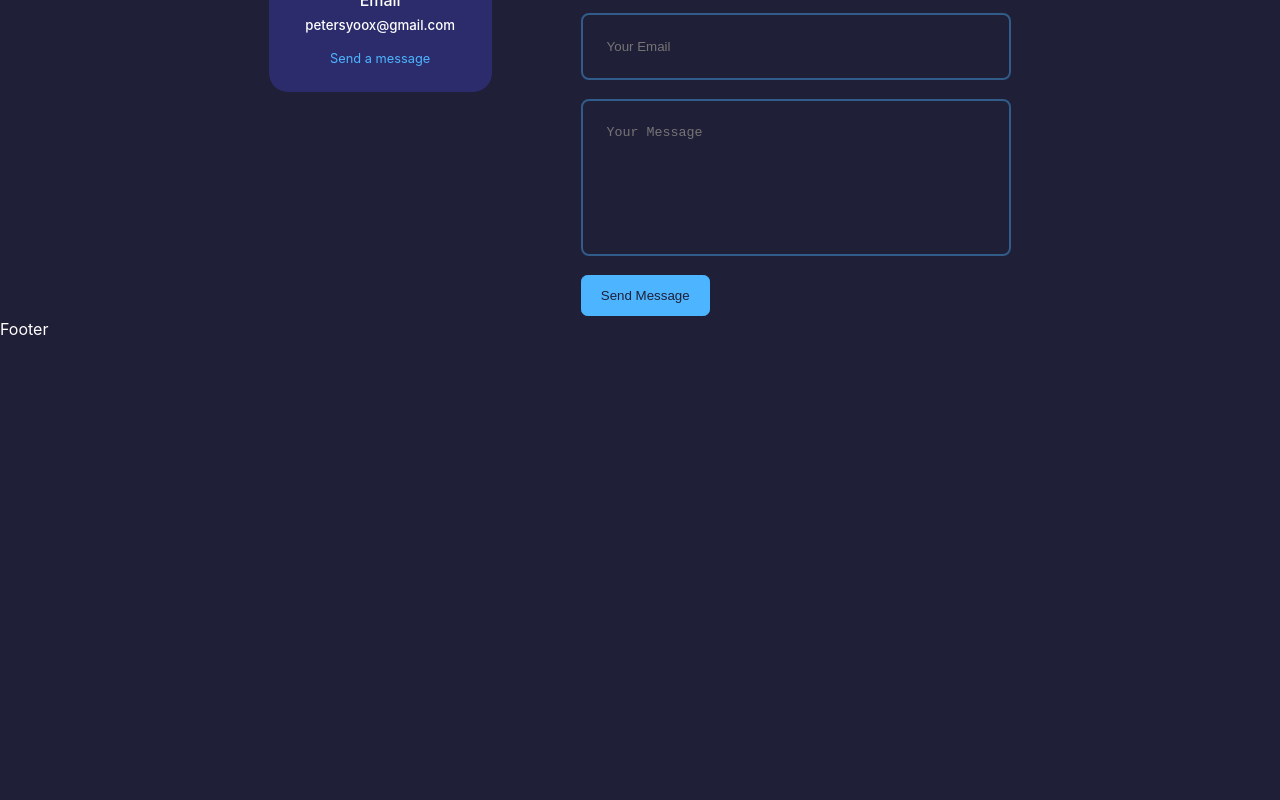
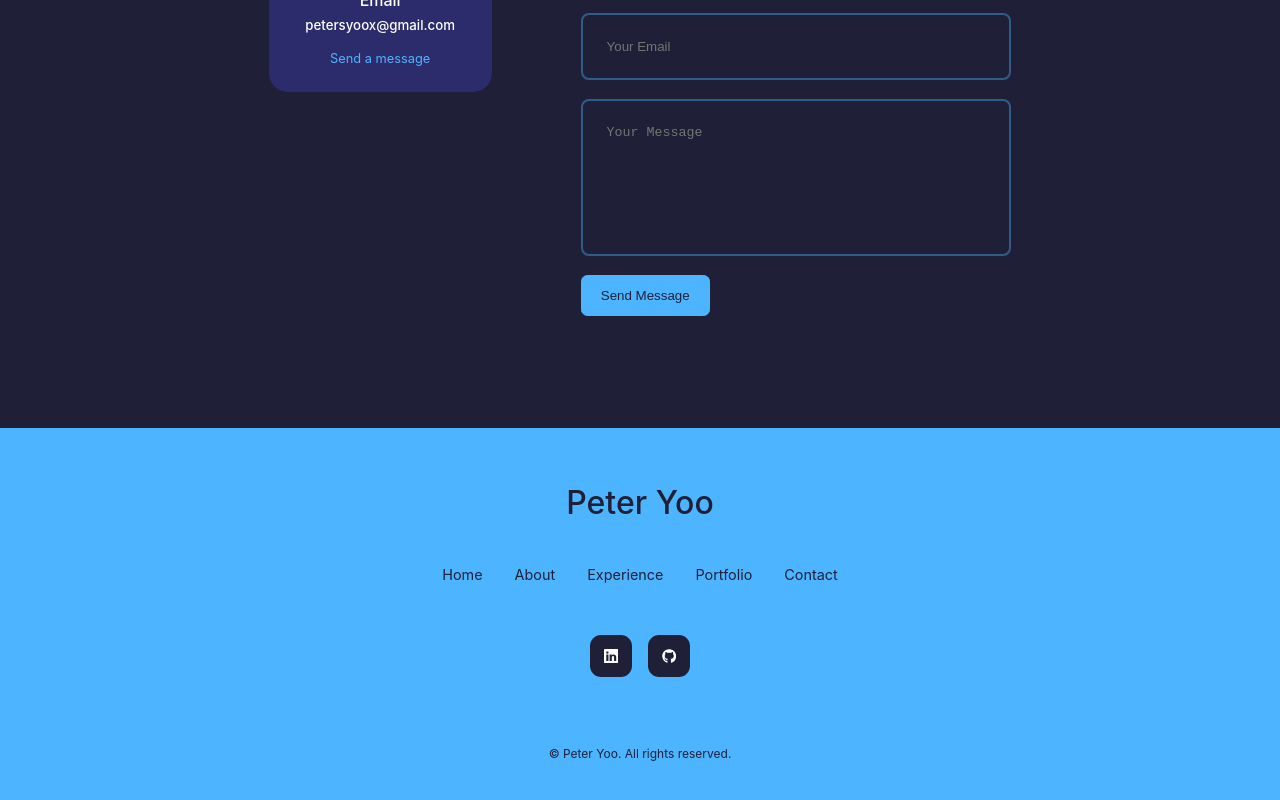
Before and after one commit to PeterSYoo/portfolio-v2, a React (Create React App) app: page / in a window 1280 px wide. Shown: the part 3542-4342 px from the top of the page. Before the commit the page ends 3886 px from the top, so only its background shows below. Built offline with nearby package versions, Linux system fonts and the light colour scheme; the HTML template or start-up script is replaced by a standard one.

Commit message:
wip: adds to footer component, media queries for tablet and mobile sizes

```diff
--- a/src/components/footer/Footer.js
+++ b/src/components/footer/Footer.js
@@ -1,7 +1,54 @@
 import './footer.scss';
+import { BsLinkedin } from 'react-icons/bs';
+import { FaGithub } from 'react-icons/fa';
 
 const Footer = () => {
-  return <div>Footer</div>;
+  return (
+    <footer>
+      <a href="#" className="footer__logo">
+        Peter Yoo
+      </a>
+
+      <ul className="permalinks">
+        <li>
+          <a href="#">Home</a>
+        </li>
+        <li>
+          <a href="#">About</a>
+        </li>
+        <li>
+          <a href="#">Experience</a>
+        </li>
+        <li>
+          <a href="#">Portfolio</a>
+        </li>
+        <li>
+          <a href="#">Contact</a>
+        </li>
+      </ul>
+
+      <div className="footer__socials">
+        <a
+          href="https://www.linkedin.com/in/petersyoo/"
+          target="_blank"
+          rel="noopener noreferrer"
+        >
+          <BsLinkedin />
+        </a>
+        <a
+          href="https://github.com/PeterSYoo"
+          target="_blank"
+          rel="noopener noreferrer"
+        >
+          <FaGithub />
+        </a>
+      </div>
+
+      <div className="footer__copyright">
+        <small>&copy; Peter Yoo. All rights reserved.</small>
+      </div>
+    </footer>
+  );
 };
 
 export default Footer;
--- a/src/components/footer/footer.scss
+++ b/src/components/footer/footer.scss
@@ -0,0 +1,65 @@
+footer {
+  background: var(--color-primary);
+  padding: 3rem 0;
+  text-align: center;
+  font-size: 0.9rem;
+  margin-top: 7rem;
+}
+
+footer a {
+  color: var(--color-bg);
+}
+
+.footer__logo {
+  font-size: 2rem;
+  font-weight: 500;
+  margin-bottom: 2rem;
+  display: inline-block;
+}
+
+.permalinks {
+  display: flex;
+  flex-wrap: wrap;
+  justify-content: center;
+  gap: 2rem;
+  margin: 0 auto 3rem;
+}
+
+.footer__socials {
+  display: flex;
+  justify-content: center;
+  gap: 1rem;
+  margin-bottom: 4rem;
+}
+
+.footer__socials a {
+  background: var(--color-bg);
+  color: var(--color-white);
+  padding: 0.8rem;
+  border-radius: 0.7rem;
+  display: flex;
+  border: 1px solid transparent;
+}
+
+.footer__socials a:hover {
+  background: transparent;
+  color: var(--color-bg);
+  border-color: var(--color-bg);
+}
+
+.footer__copyright {
+  margin-bottom: 4rem;
+  color: var(--color-bg);
+}
+
+/* ==== Meda Queries (Mobile) ==== */
+@media screen and (max-width: 600px) {
+  .permalinks {
+    flex-direction: column;
+    gap: 1.5rem;
+  }
+
+  .footer__socials {
+    margin-bottom: 2.6rem;
+  }
+}
```
